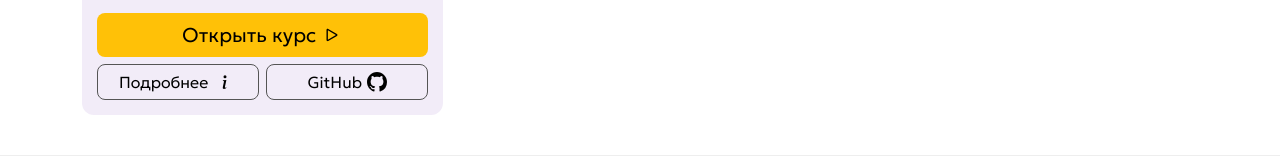
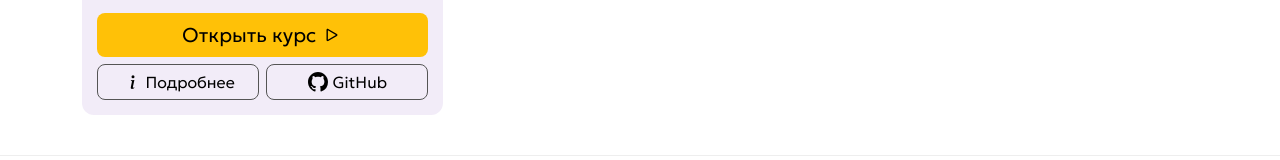
Before and after one commit to DanyaBooba/dev-dybka, an Eleventy site: page src/index.md in a window 1280 px wide. Shown: the part 539-699 px from the top of the page. Built offline with nearby package versions, Linux system fonts and the light colour scheme; Eleventy itself is replaced by a stand-in of ours; files that its build step writes are made by us from their sources; files whose address does not match are found by name; a web font is replaced by a local one.

Commit message:
Edit main page

```diff
--- a/src/_css/course.css
+++ b/src/_css/course.css
@@ -147,14 +147,13 @@
     fill: var(--text-default);
     width: 24px;
     height: 24px;
-    margin-left: 5px;
 }
 
 .course-mainpage .github svg {
     fill: var(--text-default);
     width: 20px !important;
     height: 20px !important;
-    margin-left: 5px;
+    margin-right: 5px;
 }
 
 /* Row */
--- a/src/_includes/courses/course-block.njk
+++ b/src/_includes/courses/course-block.njk
@@ -14,10 +14,10 @@
             </div>
             <div class="row row-cols-1 row-cols-lg-2">
                 <div class="more">
-                    <a href="/courses/{{ course.link }}/">Подробнее<svg><use xlink:href="/img/icons/icons.svg#info"></use></svg></a>
+                    <a href="/courses/{{ course.link }}/"><svg><use xlink:href="/img/icons/icons.svg#info"></use></svg>Подробнее</a>
                 </div>
                 <div class="github">
-                    <a href="{{ course.github }}" target="_blank">GitHub<svg><use xlink:href="/img/icons/icons.svg#github"></use></svg></a>
+                    <a href="{{ course.github }}" target="_blank"><svg><use xlink:href="/img/icons/icons.svg#github"></use></svg>GitHub</a>
                 </div>
             </div>
         </div>
```
